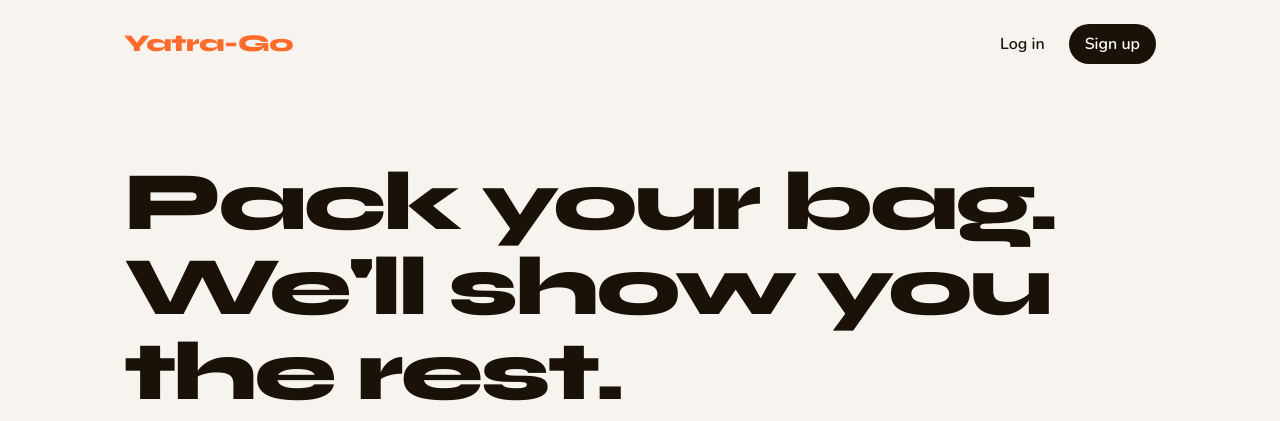
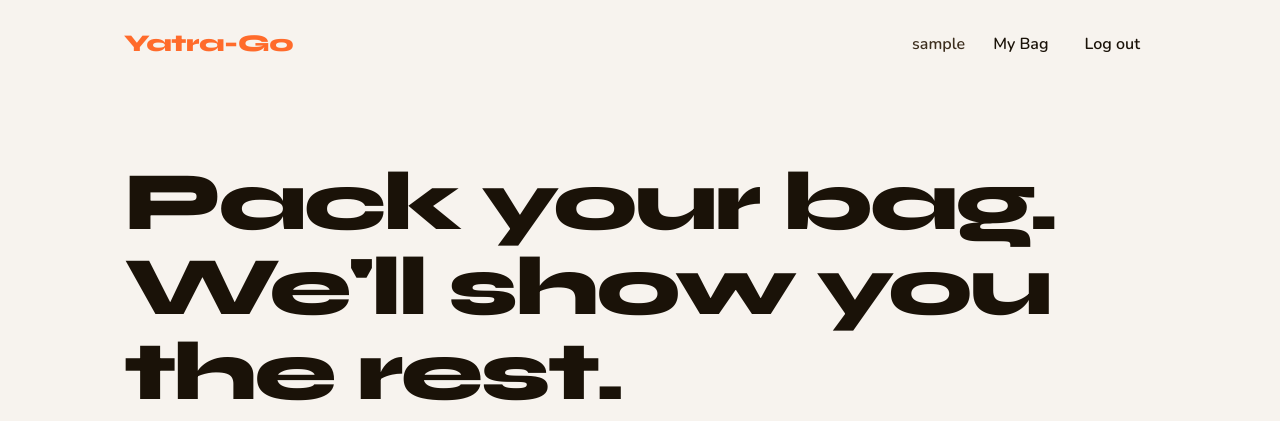
Before and after one commit to tanmay-005/ai-travel-recommendation-system, a Flask app: page / in a window 1280 px wide. Shown: the top 421 px of the page. Run offline with Flask 3, Linux system fonts and the light colour scheme; the visitor is signed in with stand-in values (Sample User, id 1).

Commit message:
Step 8.2: header shows username, My Bag and Log out on every page

```diff
--- a/static/css/base.css
+++ b/static/css/base.css
@@ -58,3 +58,13 @@
 /* Shared helpers */
 .visually-hidden{position:absolute;width:1px;height:1px;overflow:hidden;clip:rect(0 0 0 0);white-space:nowrap}
 :focus-visible{outline:3px solid var(--saffron);outline-offset:2px}
+
+/* Account links in every page header (templates/_account.html) */
+.acct{display:flex;align-items:center;gap:var(--space-1)}
+.acct form{display:contents}
+.acct-name{font-weight:700;color:var(--ink2);margin-right:var(--space-2)}
+.acct-link,.acct-primary{font:inherit;font-weight:600;text-decoration:none;cursor:pointer;border:none;
+  padding:var(--space-2) var(--space-4);border-radius:var(--r-pill);background:none;color:var(--ink)}
+.acct-link:hover{background:var(--smoke)}
+.acct-primary{background:var(--ink);color:var(--paper)}
+.acct-primary:hover{background:var(--ink2)}
--- a/static/css/landing.css
+++ b/static/css/landing.css
@@ -7,11 +7,6 @@
   max-width:1080px;margin:0 auto;padding:var(--space-5)}
 .brand{font-family:var(--font-head);font-weight:800;font-size:1.5rem;
   color:var(--saffron);text-decoration:none;letter-spacing:-.02em}
-.nav-links{display:flex;gap:var(--space-2);align-items:center}
-.nav-links a{text-decoration:none;font-weight:600;padding:var(--space-2) var(--space-4);border-radius:var(--r-pill)}
-.nav-links a:hover{background:var(--smoke)}
-.nav-links .nav-signup{background:var(--ink);color:var(--paper)}
-.nav-links .nav-signup:hover{background:var(--ink2)}
 
 /* HERO */
 main{max-width:1080px;margin:0 auto;padding:0 var(--space-5)}
--- /dev/null
+++ b/templates/_account.html
@@ -0,0 +1,14 @@
+{# Account links for every page header: Log in / Sign up, or the username, My Bag and Log out. #}
+{% set here = request.full_path if request.query_string else request.path %}
+<div class="acct">
+  {% if current_user %}
+    <span class="acct-name">{{ current_user.username }}</span>
+    <a class="acct-link" href="{{ url_for('pages.bag') }}">My Bag</a>
+    <form method="post" action="{{ url_for('pages.logout') }}">
+      <button type="submit" class="acct-link">Log out</button>
+    </form>
+  {% else %}
+    <a class="acct-link" href="{{ url_for('pages.login_page', next=here) }}">Log in</a>
+    <a class="acct-primary" href="{{ url_for('pages.signup_page', next=here) }}">Sign up</a>
+  {% endif %}
+</div>
--- a/templates/explore.html
+++ b/templates/explore.html
@@ -40,6 +40,7 @@
       <button type="button" class="r-btn" data-km="25">25 km</button>
       <button type="button" class="r-btn" data-km="50">50 km</button>
     </div>
+    {% include "_account.html" %}
   </header>
 
   <!-- LIST: three tabs over one list -->
--- a/templates/landing.html
+++ b/templates/landing.html
@@ -10,10 +10,7 @@
 {% block content %}
 <nav class="nav">
   <a class="brand" href="{{ url_for('pages.home') }}">Yatra-Go</a>
-  <div class="nav-links">
-    <a href="{{ url_for('pages.login_page') }}">Log in</a>
-    <a class="nav-signup" href="{{ url_for('pages.signup_page') }}">Sign up</a>
-  </div>
+  {% include "_account.html" %}
 </nav>
 
 <main>
--- a/yatra/__init__.py
+++ b/yatra/__init__.py
@@ -1,5 +1,5 @@
 """Yatra-Go: builds the Flask app."""
-from flask import Flask
+from flask import Flask, session
 
 from yatra.config import BASE_DIR, Config
 
@@ -25,4 +25,9 @@
     app.register_blueprint(saved.bp)
     app.register_blueprint(geocode.bp)
 
+    @app.context_processor
+    def inject_user():
+        """Every template can use {{ current_user }}: None, or {"id": .., "username": ..}."""
+        uid = session.get("user_id")
+        return {"current_user": {"id": uid, "username": session.get("username")} if uid else None}
     return app
--- a/yatra/routes/pages.py
+++ b/yatra/routes/pages.py
@@ -1,5 +1,5 @@
 """HTML pages."""
-from flask import Blueprint, redirect, render_template, request
+from flask import Blueprint, redirect, render_template, request, session, url_for
 
 from yatra.routes.auth import current_user_id, page_login_required
 
@@ -36,6 +36,10 @@
         return redirect(safe_next(request.args.get("next")))
     return render_template("signup.html")
 
+@bp.route("/logout", methods=["POST"])
+def logout():
+    session.clear()
+    return redirect(url_for("pages.home"))
 
 @bp.route("/bag")
 @page_login_required
```
